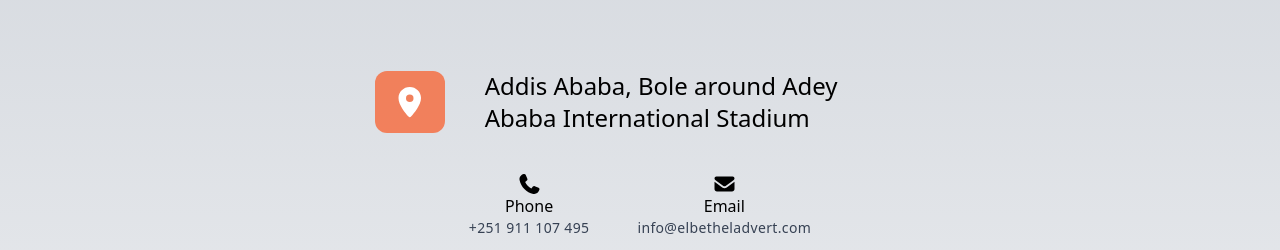
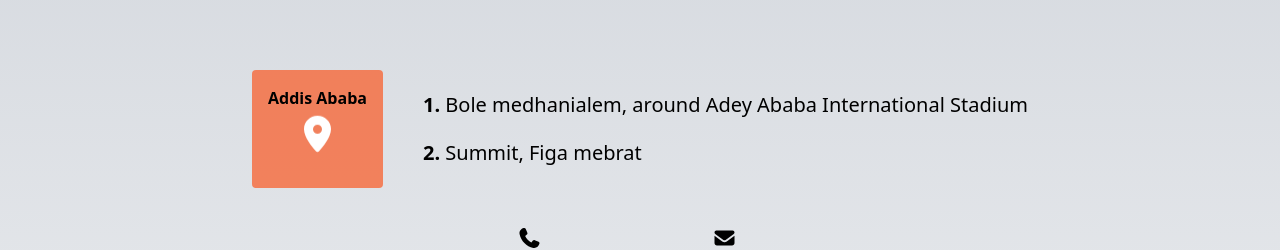
Before and after one commit to Amiir25/ElbethelAdvertising, a Next.js app in the folder elbethel/: page /contact in a window 1280 px wide. Shown: the part 218-468 px from the top of the page. Built offline with nearby package versions, Linux system fonts and the light colour scheme.

Commit message:
Add the second branch on contact's page location section in contact/page.tsx

```diff
--- a/elbethel/app/contact/page.tsx
+++ b/elbethel/app/contact/page.tsx
@@ -14,11 +14,19 @@ const Contact = () => {
         <div className='mt-20'>
             {/* Location */}
             <div className='flex items-center justify-center gap-4 md:gap-10'>
-                <FontAwesomeIcon icon={ faLocationDot }
-                className='text-2xl md:text-3xl p-2 md:p-4 bg-[#ff4000]/60 text-white rounded-xl' />
-                <p className='md:text-2xl md:max-w-[420px]'>
-                    Addis Ababa, Bole around Adey Ababa International Stadium
+
+                <div className='p-2 md:p-4 bg-[#ff4000]/60 rounded text-center'>
+                    <h1 className='font-bold mb-2'>Addis Ababa</h1>
+                    <FontAwesomeIcon icon={ faLocationDot }
+                    className='text-2xl md:text-4xl p-2 text-white animate-bounce' />
+                </div>
+
+                <p className='text-sm md:text-xl leading-4 md:leading-6'>
+                    <span className='font-extrabold'>1.</span> Bole medhanialem, around Adey Ababa International Stadium
+                    <br /><br />
+                    <span className='font-extrabold'>2.</span> Summit, Figa mebrat
                 </p>
+
             </div>
 
             {/* Phone & Email */}
```
